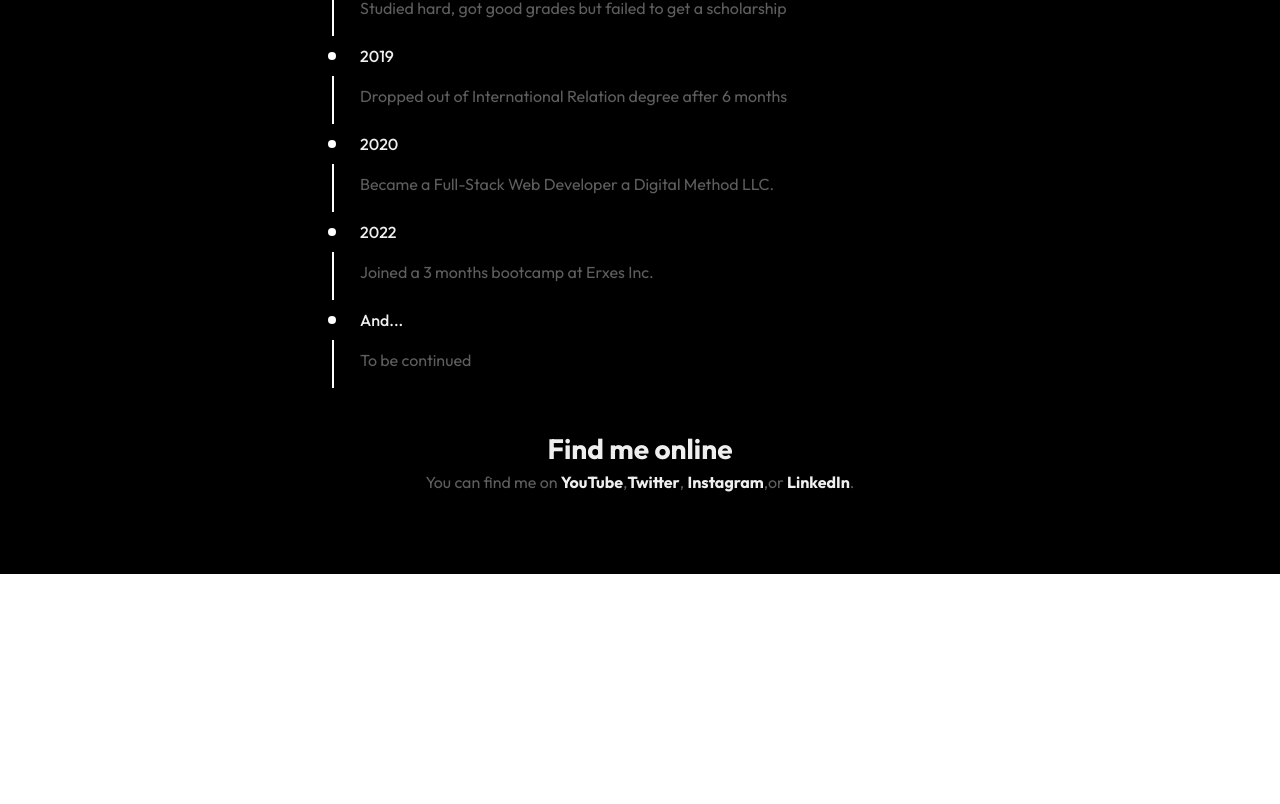
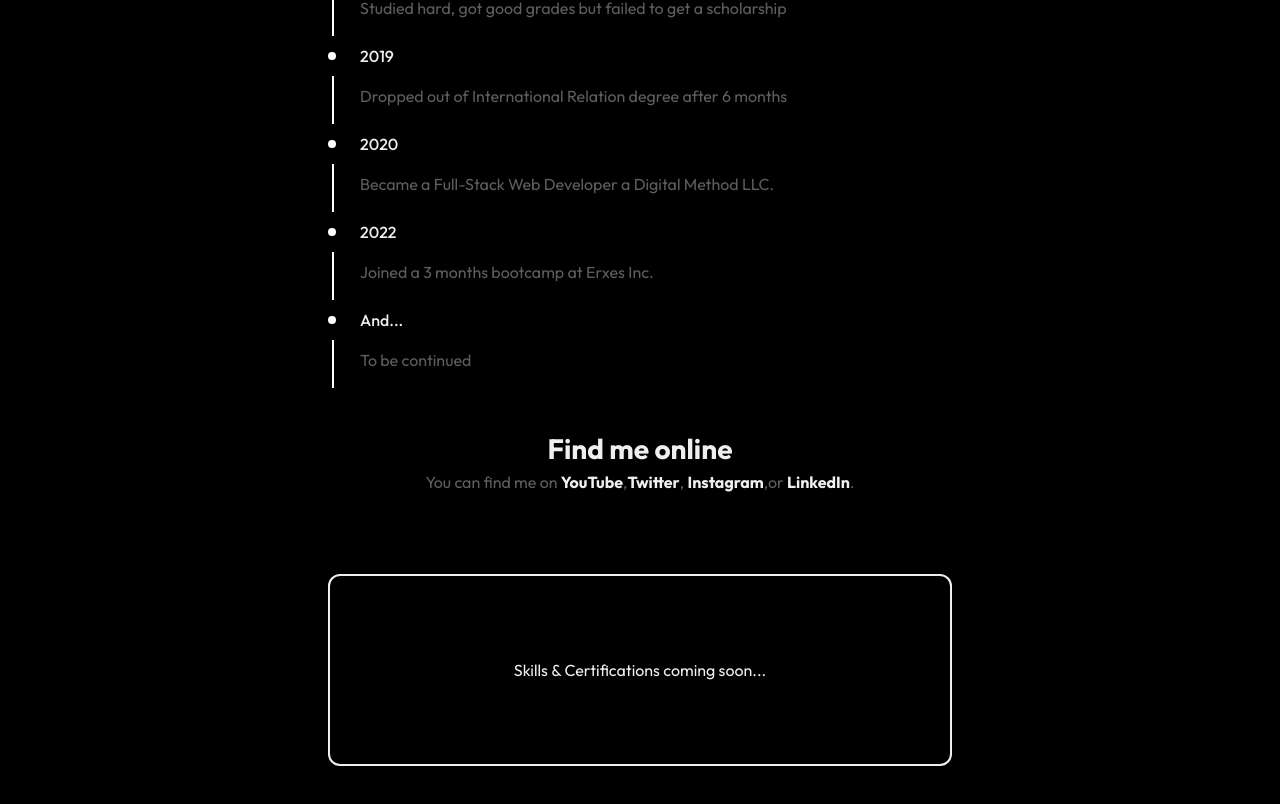
Before and after one commit to orgil0588/orgil, a React (Create React App) app: page / in a window 1280 px wide. Shown: the part 1284-2088 px from the top of the page. Before the commit the page ends 1858 px from the top, so only its background shows below. Built offline with nearby package versions, Linux system fonts and the light colour scheme.

Commit message:
coming soon

```diff
--- a/src/App.tsx
+++ b/src/App.tsx
@@ -10,6 +10,9 @@ function App() {
       <Container>
         <Hero />
         <About />
+        <div className="w-10/12 md:w-6/12 h-48 rounded-xl mx-auto border-2 border-[#efefef] flex justify-center items-center mb-20">
+        Skills & Certifications coming soon...
+        </div>
       </Container>
     </div>
   );
```
